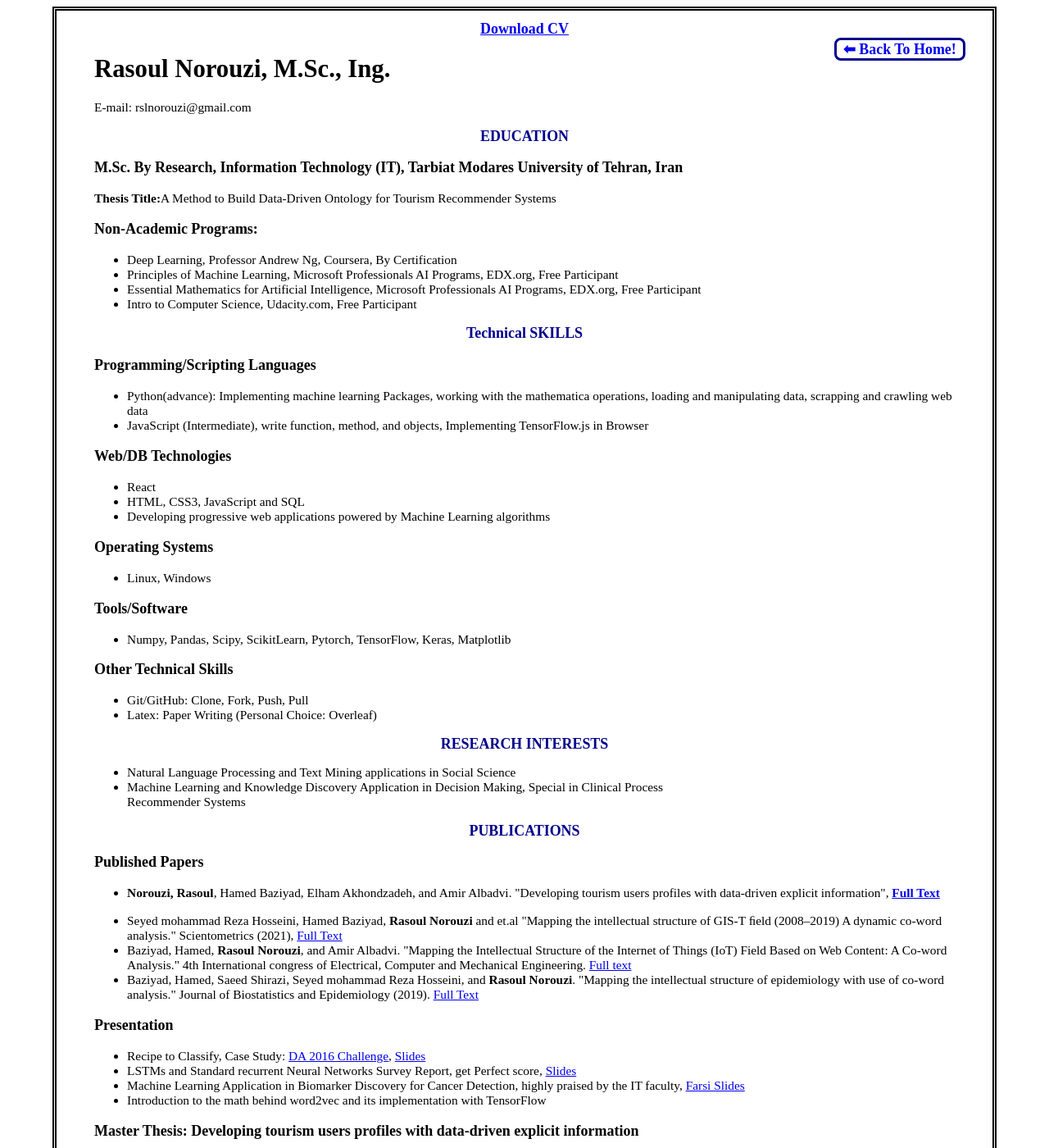
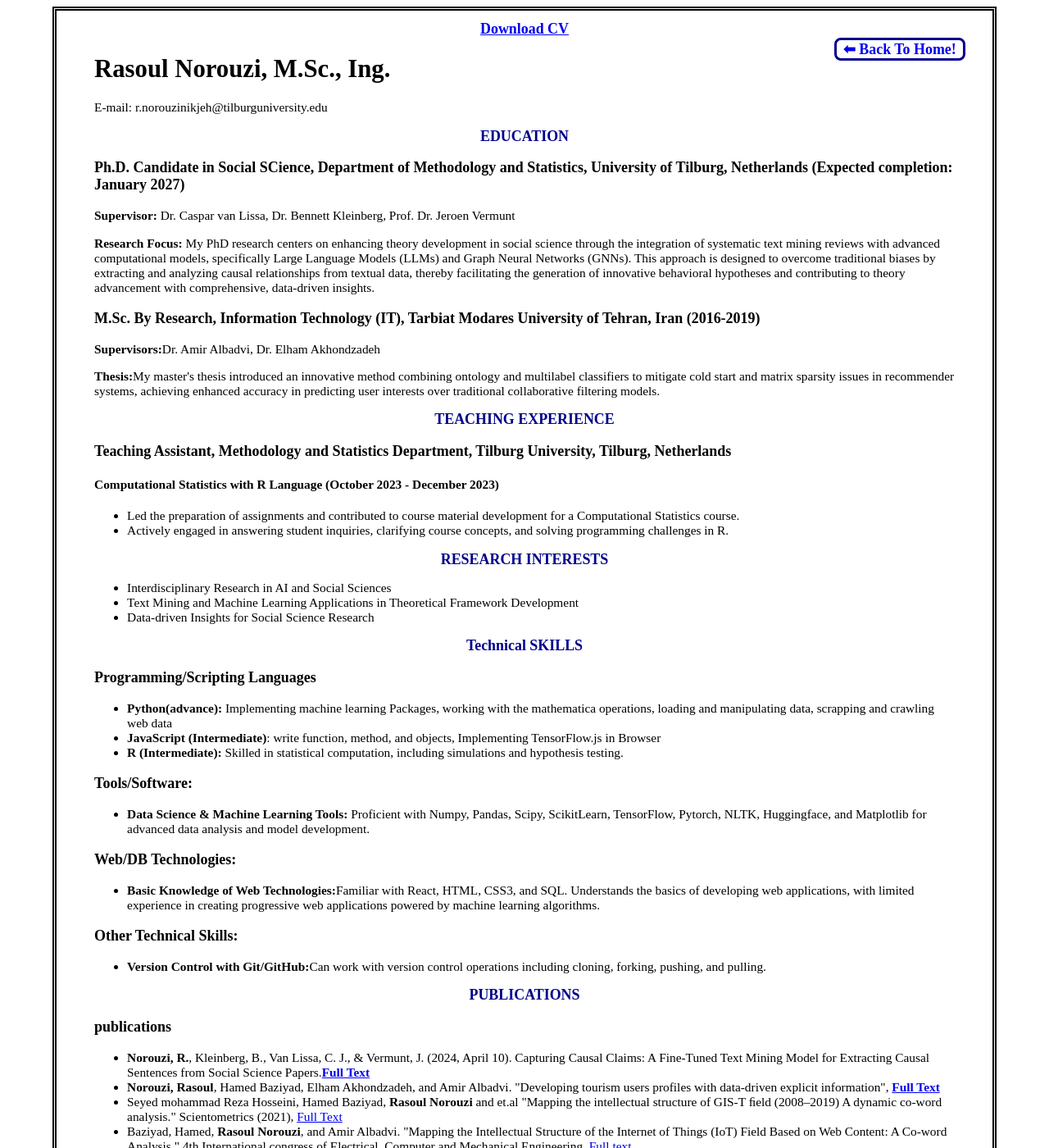
Before and after one commit to rasoulnorouzi/rasoulnorouzi.github.io, a Jekyll site: the page cv.html, which Jekyll copies as it is, in a window 1280 px wide and 1400 px high. Shown: the whole window at 82% size. Built offline with Jekyll 4.4.1, drawn with Linux system fonts in a browser that asks for light colours; some of the changed text lies outside the part shown.

Commit message:
Update cv.html

```diff
--- a/cv.html
+++ b/cv.html
@@ -43,76 +43,72 @@
 <body>
     <p class="title fbutton"><a style="text-decoration: none;"  href="https://rasoulnorouzi.github.io/">⬅ Back To Home!</a></p>
     <div class="frame">
-        <h1 class="title"> <a href="https://rasoulnorouzi.github.io/assets/files/rasoul_norouzi_cv.pdff"> Download CV</a> </h1>
+        <h1 class="title"> <a href="https://rasoulnorouzi.github.io/assets/files/rasoul_norouzi_cv.pdf"> Download CV</a> </h1>
     <h1 text-align="center">Rasoul Norouzi, M.Sc., Ing.</h1>
-    <p>E-mail: rslnorouzi@gmail.com</p>
+    <p>E-mail: r.norouzinikjeh@tilburguniversity.edu</p>
 
     <!-- Education -->
     <h2 class="title"> EDUCATION </h2>
-    <h3>M.Sc. By Research, Information Technology (IT), Tarbiat Modares University of Tehran, Iran </h3>
-    <p><b>Thesis Title:</b>A Method to Build Data-Driven Ontology for Tourism Recommender Systems</p>
+    <h3>Ph.D. Candidate in Social SCience, Department of Methodology and Statistics, University of Tilburg, Netherlands (Expected completion: January 2027)</h3>
+    <p><b>Supervisor:</b> Dr. Caspar van Lissa, Dr. Bennett Kleinberg, Prof. Dr. Jeroen Vermunt</p>
+    <p><b>Research Focus:</b> My PhD research centers on enhancing theory development in social science through the integration of systematic text mining reviews with advanced computational models, specifically Large Language Models (LLMs) and Graph Neural Networks (GNNs). This approach is designed to overcome traditional biases by extracting and analyzing causal relationships from textual data, thereby facilitating the generation of innovative behavioral hypotheses and contributing to theory advancement with comprehensive, data-driven insights.</p>
+    <h3>M.Sc. By Research, Information Technology (IT), Tarbiat Modares University of Tehran, Iran (2016-2019)</h3>
+    <p><b>Supervisors:</b>Dr. Amir Albadvi, Dr. Elham Akhondzadeh</p>
+    <p><b>Thesis:</b>My master's thesis introduced an innovative method combining ontology and multilabel classifiers to mitigate cold start and matrix sparsity issues in recommender systems, achieving enhanced accuracy in predicting user interests over traditional collaborative filtering models.</p>
 
-    <h3>Non-Academic Programs:</h3>
+    <!-- TEACHING EXPERIENCE -->
+    <h2 class="title">TEACHING EXPERIENCE</h2>
+    <h3>Teaching Assistant, Methodology and Statistics Department, Tilburg University, Tilburg, Netherlands</h3>
+    <h4>Computational Statistics with R Language (October 2023 - December 2023)</h4>
     <ul>
-        <li>Deep Learning, Professor Andrew Ng, Coursera, By Certification</li>
-        <li>Principles of Machine Learning, Microsoft Professionals AI Programs, EDX.org, Free Participant</li>
-        <li>Essential Mathematics for Artificial Intelligence, Microsoft Professionals AI Programs, EDX.org, Free Participant</li>
-        <li>Intro to Computer Science, Udacity.com, Free Participant</li>
+        <li>Led the preparation of assignments and contributed to course material development for a Computational Statistics course.</li>
+        <li>Actively engaged in answering student inquiries, clarifying course concepts, and solving programming challenges in R.</li>
     </ul>
+
+    <!-- RESEARCH INTERESTS  -->
+    <h2 class="title"> RESEARCH INTERESTS </h2>
+    <ul>
+        <li>Interdisciplinary Research in AI and Social Sciences</li>
+        <li>Text Mining and Machine Learning Applications in Theoretical Framework Development</li>
+        <li>Data-driven Insights for Social Science Research</li>
+    </ul>
+
 
     <!-- Technical SKILLS -->
     <h2 class="title">Technical SKILLS </h2>
     <h3>Programming/Scripting Languages</h3>
     <ul>
-        <li>Python(advance): Implementing machine learning Packages, working with the mathematica operations, loading and manipulating data, scrapping and crawling web data</li>
-        <li>JavaScript (Intermediate), write function, method, and objects, Implementing TensorFlow.js in Browser</li>
+        <li><b>Python(advance):</b> Implementing machine learning Packages, working with the mathematica operations, loading and manipulating data, scrapping and crawling web data</li>
+        <li><b>JavaScript (Intermediate)</b>: write function, method, and objects, Implementing TensorFlow.js in Browser</li>
+        <li><b>R (Intermediate):</b> Skilled in statistical computation, including simulations and hypothesis testing.</li>
     </ul>
-    <h3>Web/DB Technologies</h3>
+    <h3>Tools/Software:</h3>
     <ul>
-        <li>React</li>
-        <li>HTML, CSS3, JavaScript and SQL</li>
-        <li>Developing progressive web applications powered by Machine Learning algorithms</li>
-    </ul>
-    <h3>Operating Systems</h3>
-    <ul>
-        <li>Linux, Windows</li>
+        <li><b>Data Science & Machine Learning Tools:</b> Proficient with Numpy, Pandas, Scipy, ScikitLearn, TensorFlow, Pytorch, NLTK, Huggingface, and Matplotlib for advanced data analysis and model development.</li>
     </ul>
 
-    <h3>Tools/Software</h3>
-    <ul><li>Numpy, Pandas, Scipy, ScikitLearn, Pytorch, TensorFlow, Keras, Matplotlib</li></ul>
-    <h3>Other Technical Skills</h3>
-        <ul>
-            <li>Git/GitHub: Clone, Fork, Push, Pull </li>
-            <li>Latex: Paper Writing (Personal Choice: Overleaf)</li>
-        </ul>
+    <h3>Web/DB Technologies:</h3>
+    <ul>
+        <li><b>Basic Knowledge of Web Technologies:</b>Familiar with React, HTML, CSS3, and SQL. Understands the basics of developing web applications, with limited experience in creating progressive web applications powered by machine learning algorithms.</li>
+    </ul>
 
-    <!-- RESEARCH INTERESTS  -->
-    <h2 class="title"> RESEARCH INTERESTS </h2>
+    <h3>Other Technical Skills:</h3>
     <ul>
-        <li>Natural Language Processing and Text Mining applications in Social Science</li>
-        <li>Machine Learning and Knowledge Discovery Application in Decision Making, Special in Clinical Process</li
-        <li> Recommender Systems </li>
+        <li><b>Version Control with Git/GitHub:</b>Can work with version control operations including cloning, forking, pushing, and pulling.</li>
     </ul>
 
     <!-- PUBLICATIONS -->
     <h2 class="title">PUBLICATIONS</h2>
 
-    <h3> Published Papers </h3>
+    <h3> publications </h3>
     <ul>
-        <li><p> <b>Norouzi, Rasoul</b>, Hamed Baziyad, Elham Akhondzadeh, and Amir Albadvi. "Developing tourism users profiles with data-driven explicit information", <a href="https://www.hindawi.com/journals/mpe/2022/6536908/"><b>Full Text</b></a></p></li>
+        <li><b>Norouzi, R.</b>, Kleinberg, B., Van Lissa, C. J., & Vermunt, J. (2024, April 10). Capturing Causal Claims: A Fine-Tuned Text Mining Model for Extracting Causal Sentences from Social Science Papers.<a href="https://doi.org/10.31234/osf.io/kwtpm"><b>Full Text</b></a></li>
+        <li><b>Norouzi, Rasoul</b>, Hamed Baziyad, Elham Akhondzadeh, and Amir Albadvi. "Developing tourism users profiles with data-driven explicit information", <a href="https://www.hindawi.com/journals/mpe/2022/6536908/"><b>Full Text</b></a></li>
         <li>Seyed mohammad Reza Hosseini, Hamed Baziyad, <b>Rasoul Norouzi</b> and et.al "Mapping the 	intellectual structure of GIS-T ﬁeld (2008–2019) A dynamic co-word analysis." Scientometrics (2021), <a href="https://link.springer.com/article/10.1007%2Fs11192-020-03840-8">Full Text </a></li>
         <li>Baziyad, Hamed, <b>Rasoul Norouzi</b>, and Amir Albadvi. "Mapping the Intellectual Structure of the Internet of Things (IoT) Field Based on Web Content: A Co-word Analysis." 4th International congress of Electrical, Computer and Mechanical Engineering. <a href="https://www.researchgate.net/publication/343787997_Mapping_the_intellectual_structure_of_the_Internet_of_Things_IoT_field_based_on_web_content_a_co-word_analysis">Full text</a> </li>
         <li>Baziyad, Hamed, Saeed Shirazi, Seyed mohammad Reza Hosseini, and <b>Rasoul Norouzi</b>. "Mapping the intellectual structure of epidemiology with use of co-word analysis." Journal of Biostatistics and Epidemiology (2019). <a href="https://publish.kne-publishing.com/index.php/jbe/article/view/3618">Full Text</a></li>
     </ul>
-    <h3>Presentation</h3>
-    <ul>
-        <li>Recipe to Classify, Case Study: <a href="https://people.dsv.su.se/~isak-kar/IDA2016Challenge.txt">DA 2016 Challenge</a>, <a href="https://rasoulnorouzi.github.io/assets/files/Recipe%20to%20Classify.pdf">Slides</a> </li>
-        <li>LSTMs and Standard recurrent Neural Networks Survey Report, get Perfect score, <a href="https://rasoulnorouzi.github.io/assets/files/lstm.pdf">Slides</a></li>
-        <li>Machine Learning Application in Biomarker Discovery for Cancer Detection, highly praised by the IT faculty, <a href="https://rasoulnorouzi.github.io/assets/files/seminar_farsi.pdf">Farsi Slides</a></li>
-        <li>Introduction to the math behind word2vec and its implementation with TensorFlow</li>
-    </ul>
-    <h3>Master Thesis: Developing tourism users profiles with data-driven explicit information </h3>
-    <p> To address the cold-start problem with explicit information, a new method has been proposed for getting explicit data-driven information based on available items to users that are free of demographic data. <a href="https://www.hindawi.com/journals/mpe/2022/6536908/">Download Here!</a>.</p>
+
     <div class="title">
         <img style="text-align: center; width:50%; height:auto; padding-bottom:20px;" src="https://media.giphy.com/media/ZVik7pBtu9dNS/giphy.gif" alt="">
     </div>
```
